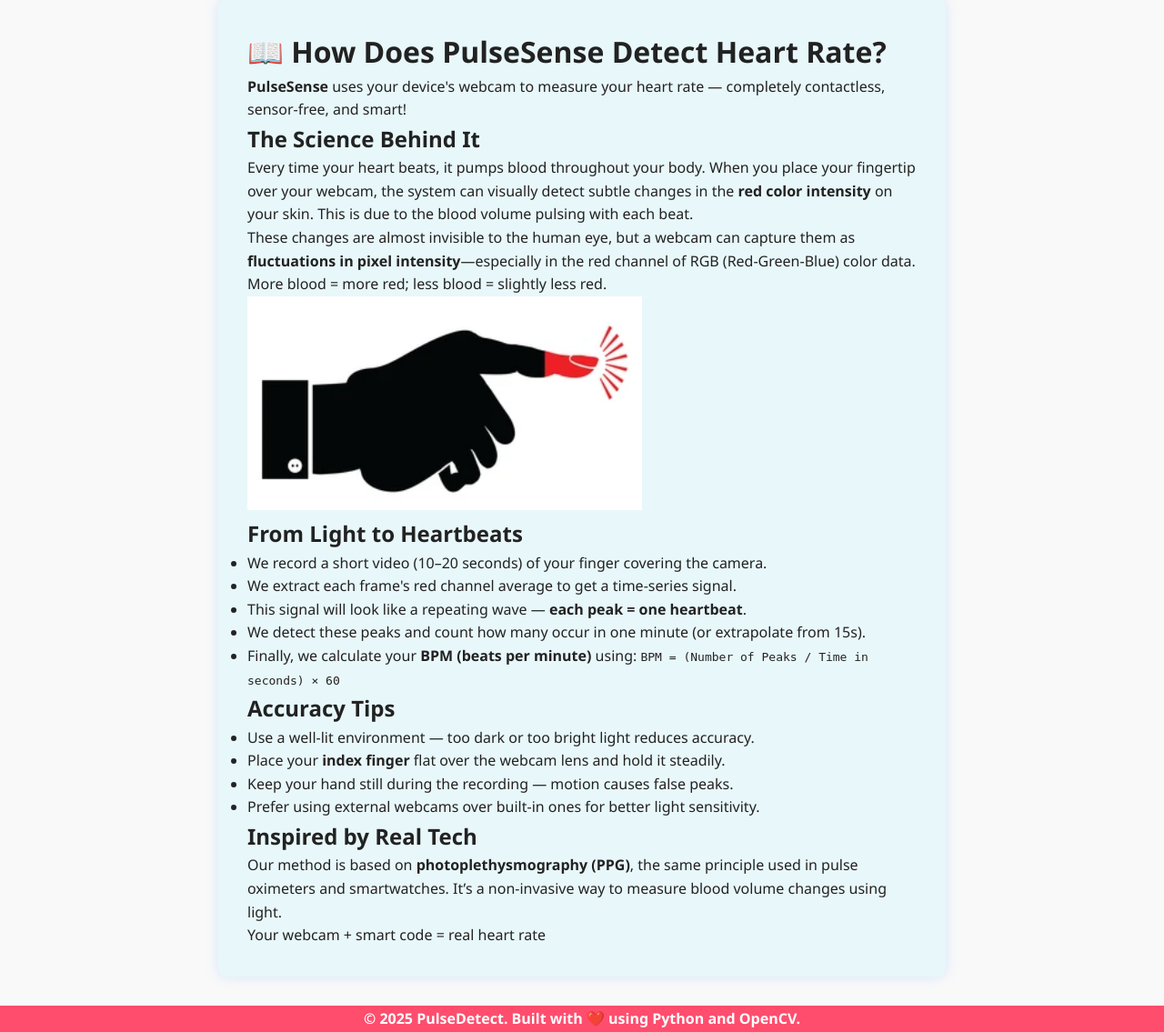
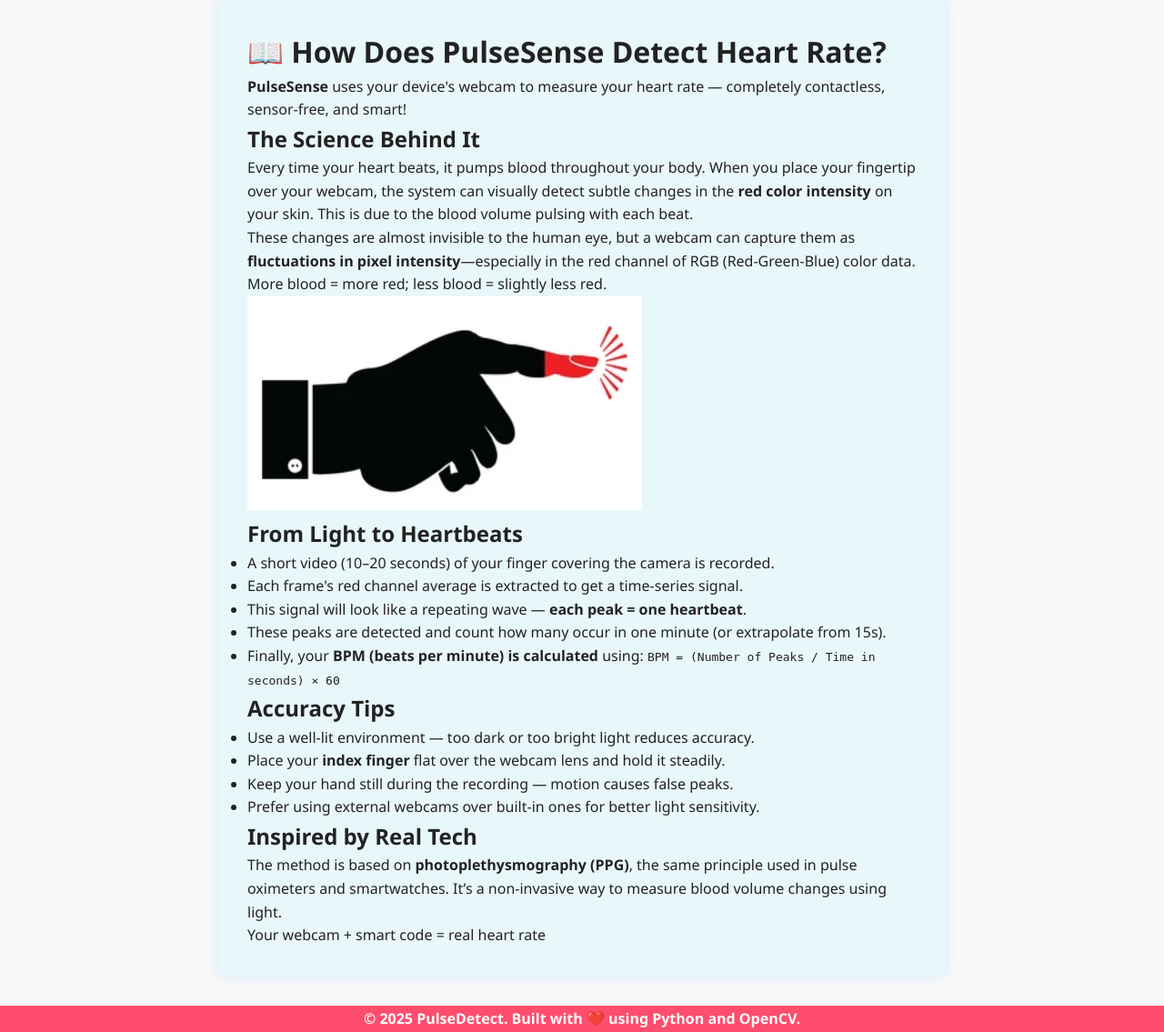
Before and after one commit to anugya22/Heart_rate_monitor, a Flask app: page /theory in a window 1280 px wide. Shown: the part 103-1238 px from the top of the page at 91% size. Run offline with Flask 3, Linux system fonts and the light colour scheme.

Commit message:
Update theory.html

```diff
--- a/templates/theory.html
+++ b/templates/theory.html
@@ -57,11 +57,11 @@
 
     <h2>From Light to Heartbeats</h2>
     <ul>
-      <li>We record a short video (10–20 seconds) of your finger covering the camera.</li>
-      <li>We extract each frame's red channel average to get a time-series signal.</li>
+      <li> A short video (10–20 seconds) of your finger covering the camera is recorded.</li>
+      <li> Each frame's red channel average is extracted to get a time-series signal.</li>
       <li>This signal will look like a repeating wave — <strong>each peak = one heartbeat</strong>.</li>
-      <li>We detect these peaks and count how many occur in one minute (or extrapolate from 15s).</li>
-      <li>Finally, we calculate your <strong>BPM (beats per minute)</strong> using:
+      <li>These peaks are detected and count how many occur in one minute (or extrapolate from 15s).</li>
+      <li>Finally,  your <strong>BPM (beats per minute) is calculated </strong> using:
         <code>BPM = (Number of Peaks / Time in seconds) × 60</code>
       </li>
     </ul>
@@ -76,7 +76,7 @@
 
     <h2> Inspired by Real Tech</h2>
     <p>
-      Our method is based on <strong>photoplethysmography (PPG)</strong>, the same principle used in pulse oximeters and smartwatches. It’s a non-invasive way to measure blood volume changes using light.
+      The method is based on <strong>photoplethysmography (PPG)</strong>, the same principle used in pulse oximeters and smartwatches. It’s a non-invasive way to measure blood volume changes using light.
     </p>
 
     <p>Your webcam + smart code = real heart rate</p>
```
